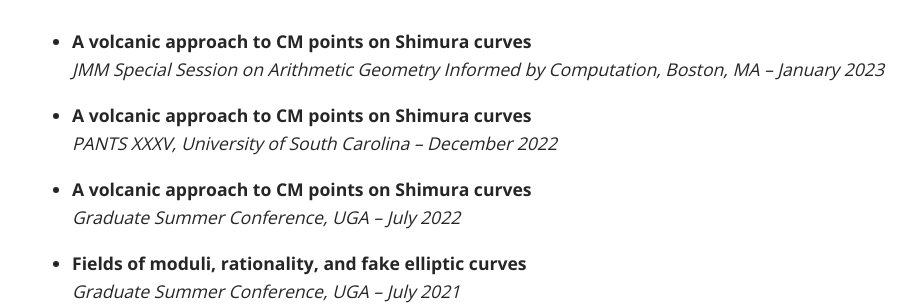
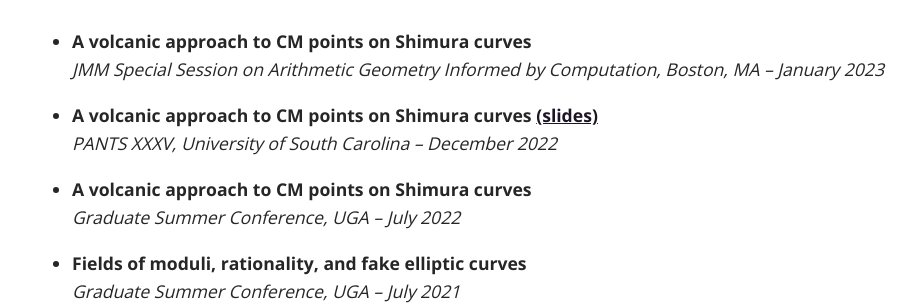
Before and after one commit to fsaia/site, a Jekyll site: the page built from _pages/02_research.md, in a window 1280 px wide and 900 px high, scrolled down 1098 px. Shown: the part 157-461 px from the top of the window, without its empty margins (158-1075 px from the left). Built offline with Jekyll 4.4.1, drawn with Linux system fonts in a browser that asks for light colours; some web fonts are replaced.

Commit message:
Add files via upload

```diff
--- a/_pages/02_research.md
+++ b/_pages/02_research.md
@@ -46,8 +46,7 @@ My research interests lie in number theory and arithmetic geometry. In particula
 
 * **A volcanic approach to CM points on Shimura curves**
 	*JMM Special Session on Arithmetic Geometry Informed by Computation, Boston, MA -- January 2023*
-
-* **A volcanic approach to CM points on Shimura curves**
+* **A volcanic approach to CM points on Shimura curves** [(slides)](https://drive.google.com/open?id=1SNgswVQlgWAlEkJ2OukOny0WT5BLV_9Q&authuser=freddy.v.saia%40gmail.com&usp=drive_fs)
 	*PANTS XXXV, University of South Carolina -- December 2022*
 
 * **A volcanic approach to CM points on Shimura curves**
```
